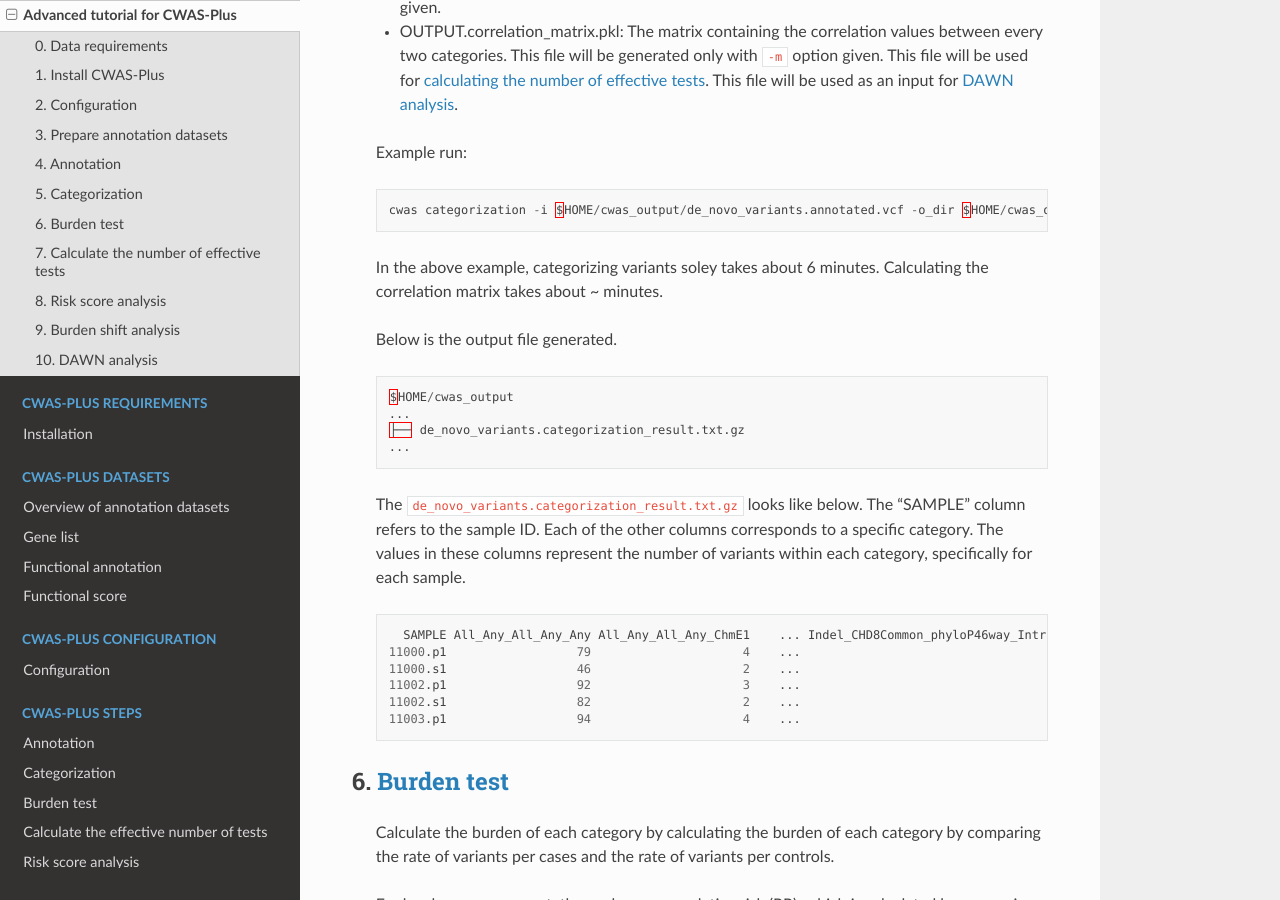
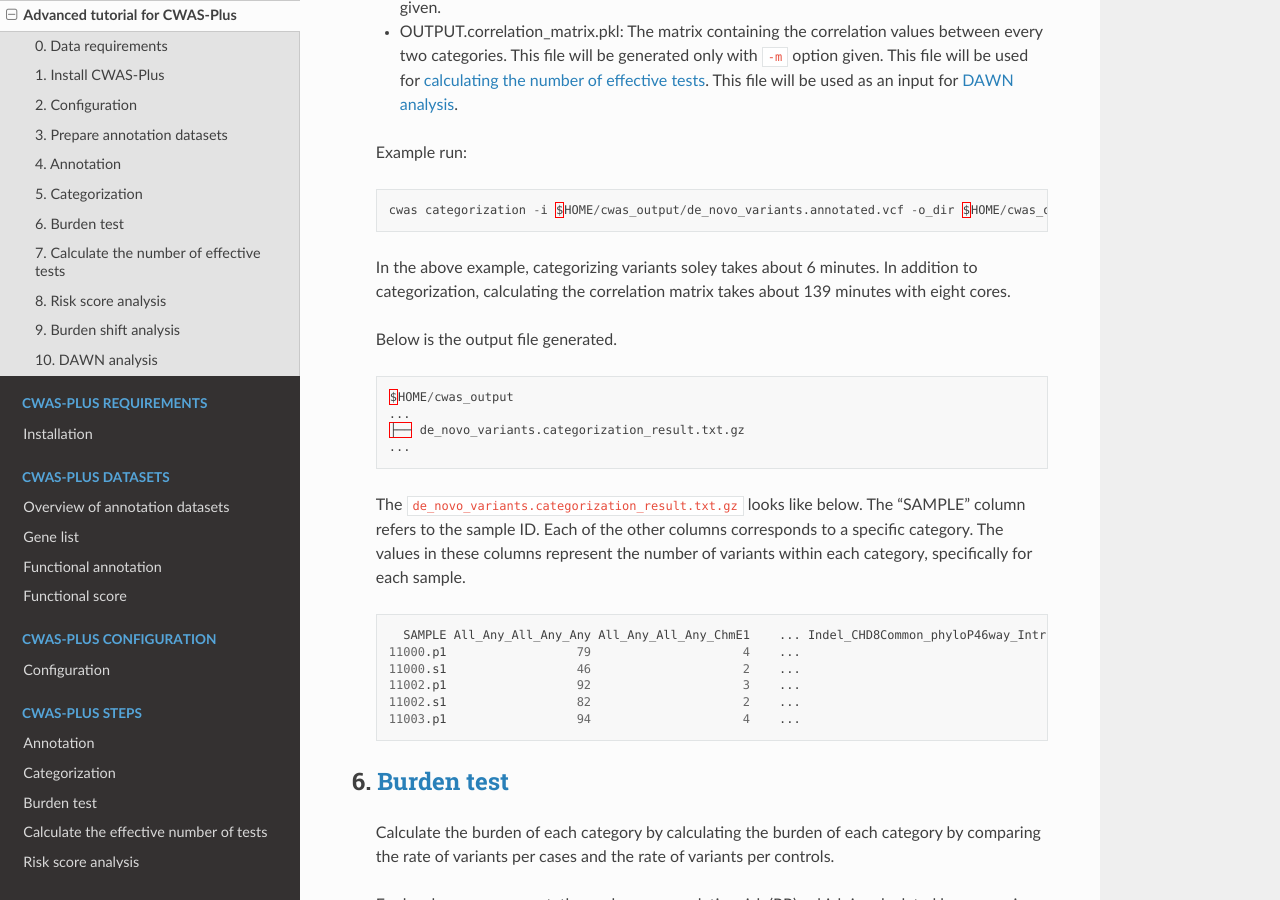
Before and after one commit to joonan-lab/cwas, a Sphinx documentation site: the page built from docs/quickstart/advanced_tutorial.rst, in a window 1280 px wide and 900 px high, scrolled down 9197 px. Built offline with Sphinx 7.4.7 and the Read the Docs theme 2.0.0, drawn with Linux system fonts in a browser that asks for light colours.

Commit message:
Update advanced_tutorial.rst

```diff
--- a/docs/quickstart/advanced_tutorial.rst
+++ b/docs/quickstart/advanced_tutorial.rst
@@ -387,7 +387,7 @@ This is an advanced tutorial for CWAS-Plus. Specific descriptions of arguments a
 
     cwas categorization -i $HOME/cwas_output/de_novo_variants.annotated.vcf -o_dir $HOME/cwas_output -p 8 -m variant
 
-  In the above example, categorizing variants soley takes about 6 minutes. Calculating the correlation matrix takes about ~ minutes.
+  In the above example, categorizing variants soley takes about 6 minutes. In addition to categorization, calculating the correlation matrix takes about 139 minutes with eight cores.
 
   Below is the output file generated.
 
```
